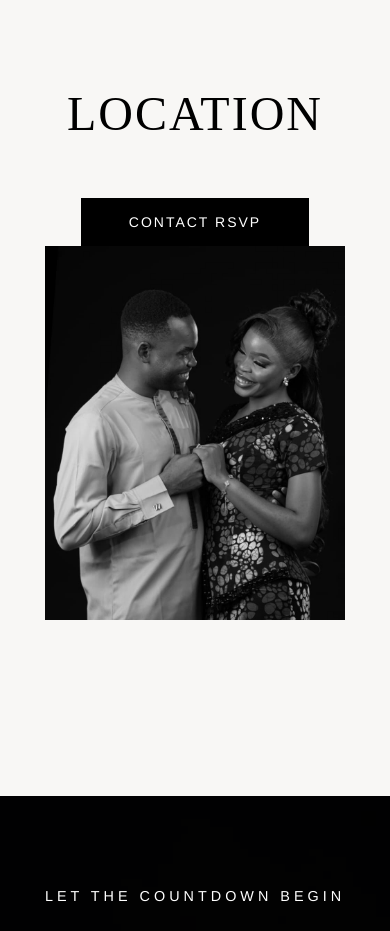
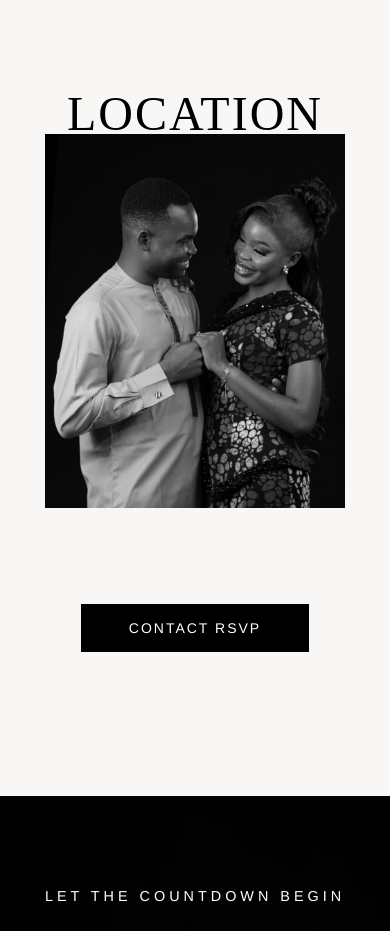
Before and after one commit to JudeHarbor/Wedding-site, a React (Vite) app: page /#/ in a window 390 px wide. Shown: the part 2042-2973 px from the top of the page. Built offline with nearby package versions, Linux system fonts and the light colour scheme.

Commit message:
made changes

```diff
--- a/src/components/LocationSection.css
+++ b/src/components/LocationSection.css
@@ -146,7 +146,8 @@
     text-align: center !important;
   }
 
-  .location .black {
-    order: 4;
+  .location .rsvp-link-mobile {
+    order: 2;
+    text-decoration: none;
   }
 }
--- a/src/components/LocationSection.jsx
+++ b/src/components/LocationSection.jsx
@@ -20,7 +20,7 @@ const LocationSection = () => {
         href={rsvpURL}
         target="_blank"
         rel="noopener noreferrer"
-        style={{ textDecoration: "none" }}
+        className="rsvp-link-mobile"
       >
         <button className="black">CONTACT RSVP</button>
       </a>
```
